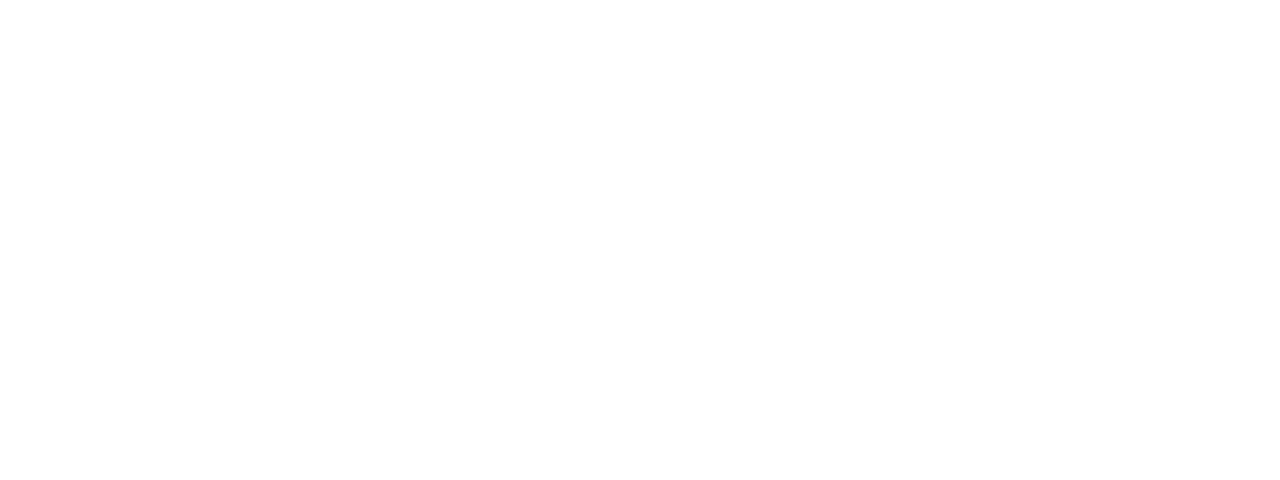
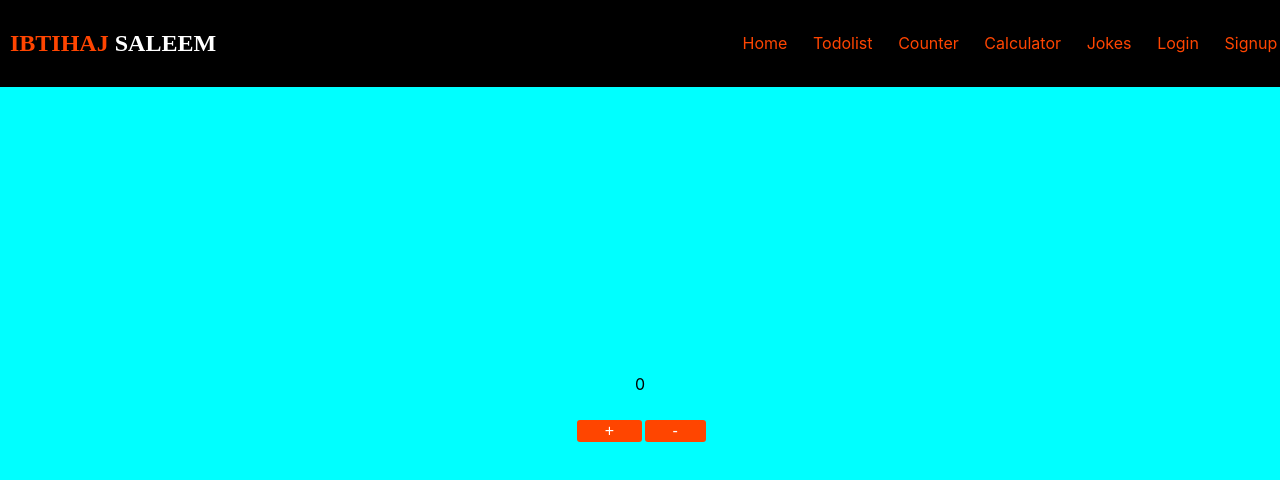
Before and after one commit to ibtihaj1234/Portfolio, a React (Create React App) app: page /counter in a window 1280 px wide. Before the commit this address had no page. Shown: the top 480 px of the page. Built offline with nearby package versions, Linux system fonts and the light colour scheme.

Commit message:
Counter with redux Toolkit

```diff
--- /dev/null
+++ b/src/components/counter/CounterComp.jsx
@@ -0,0 +1,48 @@
+import { row } from 'mathjs'
+import React, { useState } from 'react'
+import { useDispatch, useSelector } from 'react-redux'
+import { decrement, increment, reset } from '../../redux/slices/ConterSlices'
+import ButtonComponent from '../button/Button'
+import './styles.css'
+
+
+const CounterComp = () => {
+
+    const count = useSelector((state) => state.counter.count)
+    const dispatch = useDispatch()
+
+
+    const [Increment, setIncrement] = useState(0)
+
+
+
+
+    return (
+        <>
+            <div className='counter'>
+                <p style={{ display: 'flex', justifyContent: 'center', alignItems: 'center' }}>
+                    {count}
+                </p>
+
+                {/* Buttons */}
+
+                <div style={{ display: 'flex', flexDirection: 'row', gap: '2%' }}>
+
+                    {/* Increment Button */}
+
+                    <ButtonComponent
+                        title='+'
+                        onClick={() => { dispatch(increment()) }} />
+
+                    {/* Decrement Button */}
+
+                    <ButtonComponent
+                        title='-'
+                        onClick={() => { dispatch(decrement()) }} />
+                </div>
+            </div>
+        </>
+    )
+}
+
+export default CounterComp
--- /dev/null
+++ b/src/components/counter/styles.css
@@ -0,0 +1,9 @@
+.counter {
+    width: '100%';
+    height: 100vh;
+    display: flex;
+    flex-direction: column;
+    justify-content: center;
+    align-items: center;
+    background-color: aqua;
+}
--- a/src/components/navbar/Navbar.jsx
+++ b/src/components/navbar/Navbar.jsx
@@ -19,6 +19,7 @@
                 <Link className="Navbaritems" to="../Login">Login</Link>
                 <Link className="Navbaritems" to="../Jokes">Jokes</Link>
                 <Link className="Navbaritems" to="../Calculator">Calculator</Link>
+                <Link className="Navbaritems" to="../Counter">Counter</Link>
                 <Link className="Navbaritems" to="../Todolist">Todolist</Link>
                 <Link className='Navbaritems' to="/home">Home</Link>
             </div>
--- a/src/index.js
+++ b/src/index.js
@@ -3,13 +3,15 @@
 import './index.css';
 import App from './App';
 import reportWebVitals from './reportWebVitals';
-// import { Provider } from 'react-redux';
-// import { store } from './redux/Store';
+import { Provider } from 'react-redux';
+import { store } from './redux/Store';
 
 const root = ReactDOM.createRoot(document.getElementById('root'));
 root.render(
   <React.StrictMode>
+    <Provider store={store}>
       <App />
+    </Provider>
   </React.StrictMode>
 );
 
--- a/src/navigation/Navi.jsx
+++ b/src/navigation/Navi.jsx
@@ -7,6 +7,7 @@
 import Login from '../views/auth/Login'
 import Signup from '../views/auth/Signup'
 import Start from '../views/Start'
+import Counter from '../views/Counter'
 
 const Navi = () => {
     return (
@@ -15,6 +16,7 @@
                 <Route path="/" element={<Start />} />
                 <Route path="/home" element={<Home />} />
                 <Route path="/todolist" element={<Todolist />} />
+                <Route path="/counter" element={<Counter />} />
                 <Route path="/calculator" element={<Calculator />} />
                 <Route path="/jokes" element={<Jokes />} />
                 <Route path="/login" element={<Login />} />
--- a/src/redux/Store.jsx
+++ b/src/redux/Store.jsx
@@ -1,8 +1,11 @@
-// import { configureStore } from "@reduxjs/toolkit";
-// import TodosSlices from "./slices/TodosSlices";
+import { configureStore } from "@reduxjs/toolkit";
+import CounterSlices from "./slices/ConterSlices";
+import TodosSlices from "./slices/TodosSlices";
 
-// export const store = configureStore({
-//     reducer: {
-//         Todos: TodosSlices
-//     }
-// })
+export const store = configureStore({
+    reducer: {
+        Todos: TodosSlices,
+        counter: CounterSlices
+    }
+
+})
--- /dev/null
+++ b/src/redux/slices/ConterSlices.jsx
@@ -0,0 +1,24 @@
+import { createSlice } from '@reduxjs/toolkit'
+
+const initialState = {
+    count: 0
+}
+
+export const CounterSlices = createSlice({
+    name: "counter",
+    initialState,
+    reducers: {
+        increment: (state) => {
+            state.count += 1;
+        },
+        decrement: (state) => {
+            state.count -= 1;
+        },
+        reset: (state) => {
+            state.count = 0
+        },
+    }
+})
+
+export const { increment, decrement, reset } = CounterSlices.actions;
+export default CounterSlices.reducer;
--- a/src/redux/slices/TodosSlices.jsx
+++ b/src/redux/slices/TodosSlices.jsx
@@ -6,11 +6,14 @@
     items: []
   },
   reducers: {
-    addTodo: function (state, action){
+    addTodo: function (state, action) {
       state.items.push(action.payload)
     },
+    removeTodo: function (state, action) {
+
+    }
   }
 })
 
-export const {addTodo} = TodosSlices.actions;
+export const { addTodo } = TodosSlices.actions;
 export default TodosSlices.reducer;
--- /dev/null
+++ b/src/views/Counter.jsx
@@ -0,0 +1,16 @@
+import React from 'react'
+import CounterComp from '../components/counter/CounterComp'
+import Navbar from '../components/navbar/Navbar'
+
+
+
+const Counter = () => {
+    return (
+        <>
+            <Navbar />
+            <CounterComp />
+        </>
+    )
+}
+
+export default Counter
```
Also changed, not shown: src/components/input/Input.jsx (line endings or trailing spaces), 1 other file (tests, documents, lock files or other folders).
